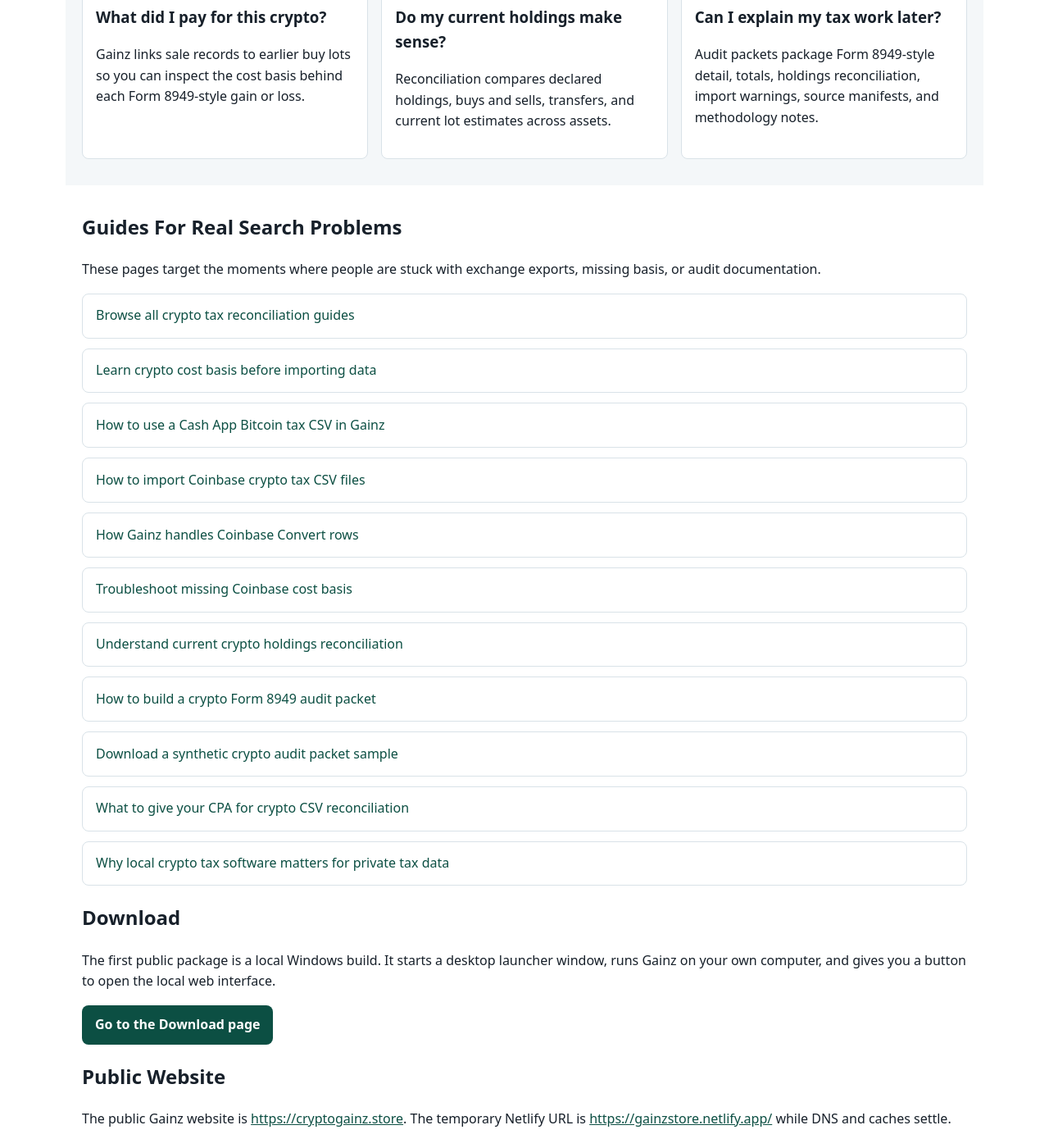
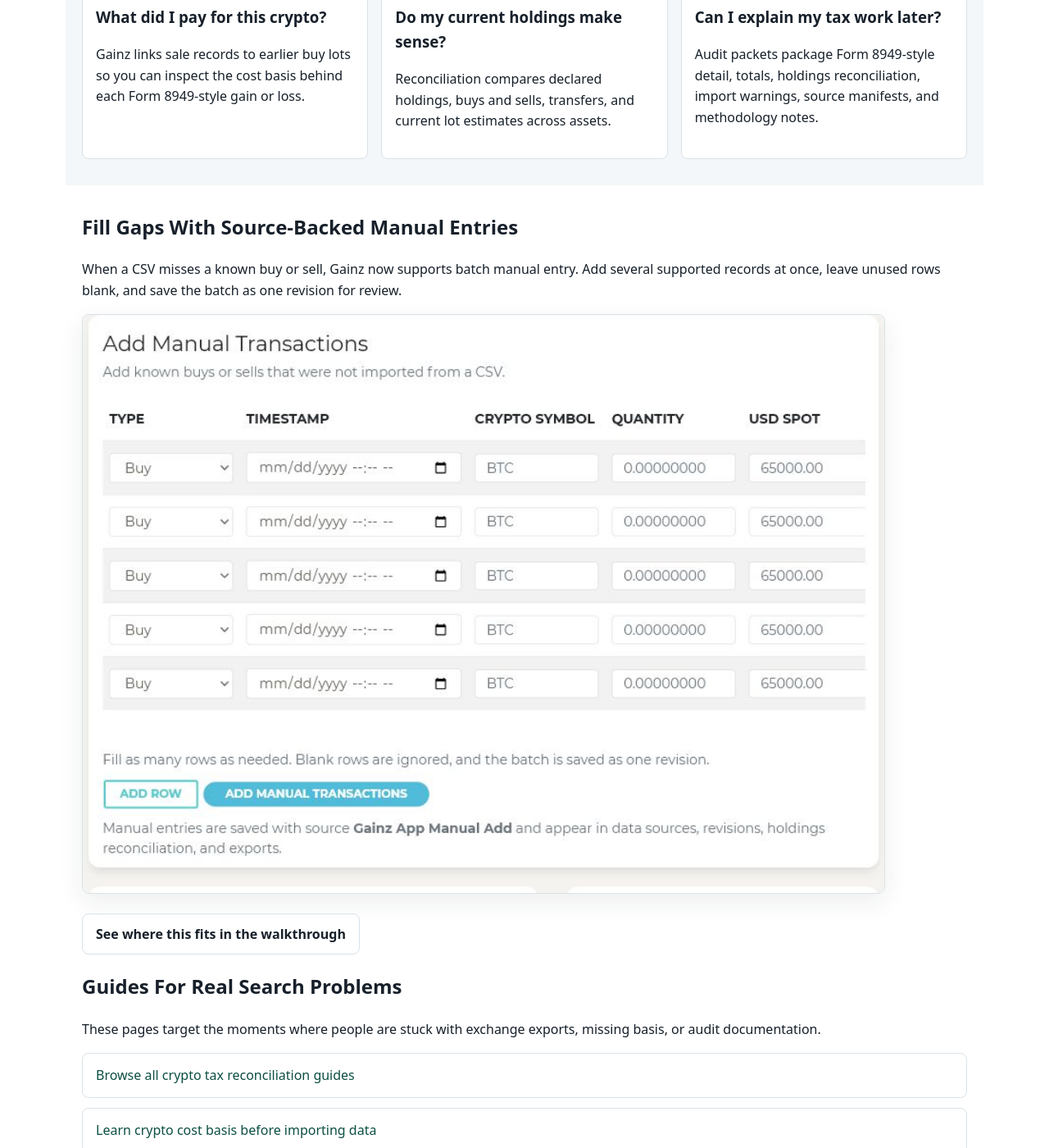
Before and after one commit to salexandert/Gainz, a Jekyll site: the page built from docs/index.md, in a window 1280 px wide and 1400 px high, scrolled down 1353 px. Shown: the whole window at 82% size. Built offline with Jekyll 4.4.1, drawn with Linux system fonts in a browser that asks for light colours.

Commit message:
Update public docs with learning flow and screenshots

```diff
--- a/docs/index.md
+++ b/docs/index.md
@@ -56,6 +56,13 @@
   </div>
 </section>
 
+<section>
+  <h2>Fill Gaps With Source-Backed Manual Entries</h2>
+  <p>When a CSV misses a known buy or sell, Gainz now supports batch manual entry. Add several supported records at once, leave unused rows blank, and save the batch as one revision for review.</p>
+  <img class="screenshot-frame" src="{{ '/assets/screenshots/gainz-manual-batch-entry.png' | relative_url }}" alt="Gainz manual transaction batch entry table">
+  <p><a class="button-secondary" href="{{ '/user-walkthrough/#2-import-transaction-files' | relative_url }}">See where this fits in the walkthrough</a></p>
+</section>
+
 ## Guides For Real Search Problems
 
 These pages target the moments where people are stuck with exchange exports, missing basis, or audit documentation.
```
Also changed, not shown: docs/guides/crypto-cost-basis-learning.md (+5 -0 lines), docs/user-walkthrough.md (+8 -1 lines), README.md, docs/assets/screenshots/gainz-manual-batch-entry.png (added).
